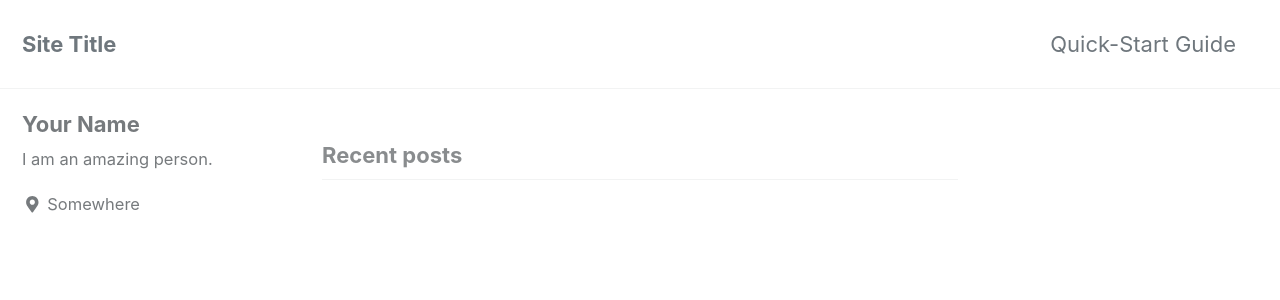
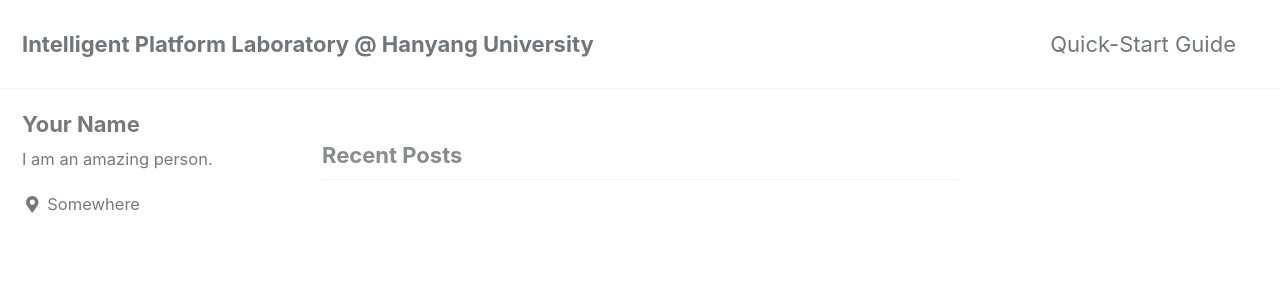
Before and after one commit to hy-dcs/ssplab.github.io, a Jekyll site: the page built from index.html, in a window 1280 px wide and 900 px high. Shown: the top 300 px of the window. Built offline with Jekyll 4.4.1, drawn with Linux system fonts in a browser that asks for light colours; cached includes are drawn as plain includes; nearby versions of some CDN libraries; the list of posts is cut into pages by our own code; some of the changed text lies outside the part shown.

Commit message:
Update _config.yml
update _config.yml

```diff
--- a/_config.yml
+++ b/_config.yml
@@ -15,11 +15,11 @@
 minimal_mistakes_skin    : "default" # "air", "aqua", "contrast", "dark", "dirt", "neon", "mint", "plum", "sunrise"
 
 # Site Settings
-locale                   : "en-US"
-title                    : "Site Title"
-title_separator          : "-"
-name                     : "Your Name"
-description              : "An amazing website."
+locale                   : "KO-kr"
+title                    : "Intelligent Platform Laboratory @ Hanyang University"
+title_separator          : "@"
+name                     : "administartor : Youngjin Kim"
+description              : "Intelligent Platform Laboratory @ Hanyang University"
 url                      : # the base hostname & protocol for your site e.g. "https://mmistakes.github.io"
 baseurl                  : # the subpath of your site, e.g. "/blog"
 repository               : # GitHub username/repo-name e.g. "mmistakes/minimal-mistakes"
```
